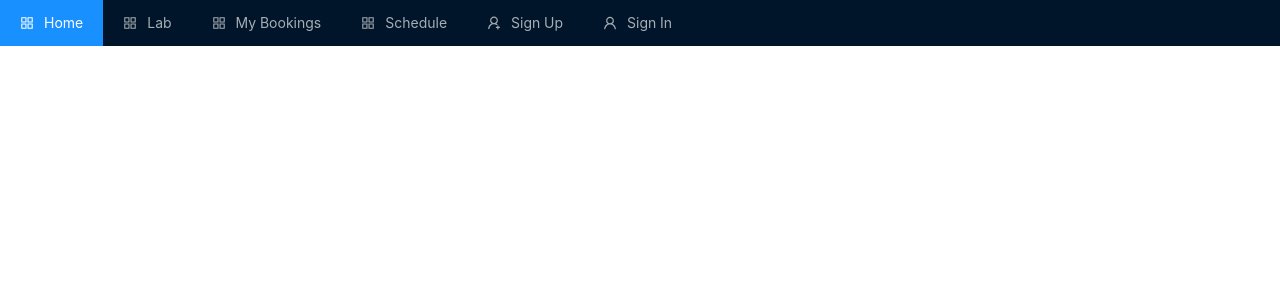
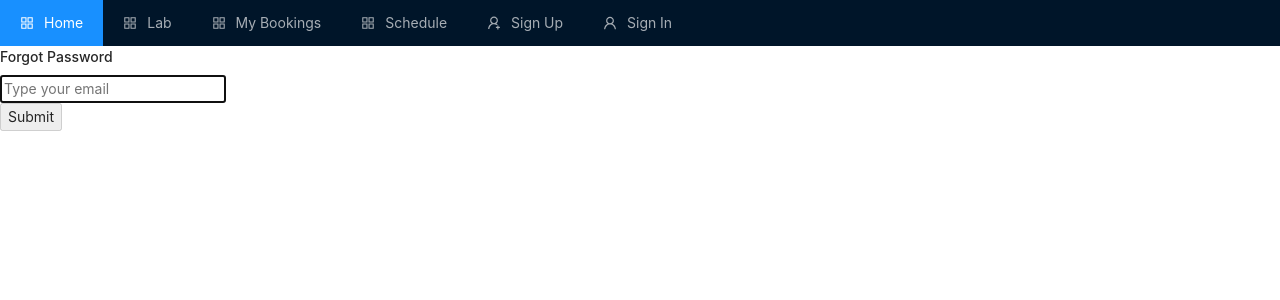
Before and after one commit to liahoneyBP/lab_booking_system, a React (Create React App) app in the folder client/: page /forgot/password in a window 1280 px wide. Shown: the top 300 px of the page. Built offline with nearby package versions, Linux system fonts and the light colour scheme; no server answers.

Commit message:
Feat: Forgot Password

```diff
--- a/client/src/App.js
+++ b/client/src/App.js
@@ -8,6 +8,7 @@ import Schedule from './pages/Schedule';
 import SignIn from './pages/auth/SignIn';
 import SignUp from './pages/auth/SignUp';
 import SignUpComplete from './pages/auth/SignUpComplete';
+import ForgotPassword from './pages/auth/ForgotPassword';
 
 
 import { ToastContainer } from "react-toastify";
@@ -54,6 +55,7 @@ function App() {
         <Route path="/sign-up" element={<SignUp />}></Route>
         <Route path="/sign-in" element={<SignIn />}></Route>
         <Route path="/sign-up/complete" element={<SignUpComplete />}></Route>
+        <Route path="/forgot/password" element={<ForgotPassword />}></Route>
       </Routes>
 
     </Router>
--- /dev/null
+++ b/client/src/pages/auth/ForgotPassword.js
@@ -0,0 +1,60 @@
+import React, { useState, useEffect } from "react";
+import { toast } from "react-toastify";
+import { useSelector } from "react-redux";
+import { getAuth, sendPasswordResetEmail } from "firebase/auth";
+
+const ForgotPassword = ({ history }) => {
+  const auth = getAuth();
+  const [email, setEmail] = useState("");
+  const [loading, setLoading] = useState(false);
+
+  const handleSubmit = async (e) => {
+    e.preventDefault();
+    setLoading(true);
+
+    const config = {
+      url: process.env.REACT_APP_FORGOT_PASSWORD_REDIRECT,
+      handleCodeInApp: true,
+    };
+
+    await
+      sendPasswordResetEmail(auth, email)
+      .then(() => {
+        setEmail("");
+        setLoading(false);
+        toast.success("Check your email for password reset link");
+      })
+      .catch((error) => {
+        setLoading(false);
+        toast.error(error.message);
+        console.log("ERROR MSG IN FORGOT PASSWORD", error);
+      });
+  };
+
+  return (
+    <div className="container col-md-6 offset-md-3 p-5">
+      {loading ? (
+        <h4 className="text-danger">Loading</h4>
+      ) : (
+        <h4>Forgot Password</h4>
+      )}
+
+      <form onSubmit={handleSubmit}>
+        <input
+          type="email"
+          className="form-control"
+          value={email}
+          onChange={(e) => setEmail(e.target.value)}
+          placeholder="Type your email"
+          autoFocus
+        />
+        <br />
+        <button className="btn btn-raised" disabled={!email}>
+          Submit
+        </button>
+      </form>
+    </div>
+  );
+};
+
+export default ForgotPassword;
--- a/client/src/pages/auth/SignIn.js
+++ b/client/src/pages/auth/SignIn.js
@@ -3,6 +3,7 @@ import { toast } from "react-toastify";
 import { Button } from "antd";
 import { GoogleOutlined, MailOutlined } from "@ant-design/icons";
 import { useDispatch } from "react-redux";
+import { Link } from "react-router-dom";
 
 import {
     getAuth,
@@ -131,6 +132,9 @@ const googleSignIn = async () => {
             >
                 Sign In With Google
           </Button>
+          <Link to="/forgot/password" className="float-right text-danger">
+            Forgot Password
+          </Link>
         </div>
       </div>
     </div>
```
Also changed, not shown: 1 other file (tests, documents, lock files or other folders).
